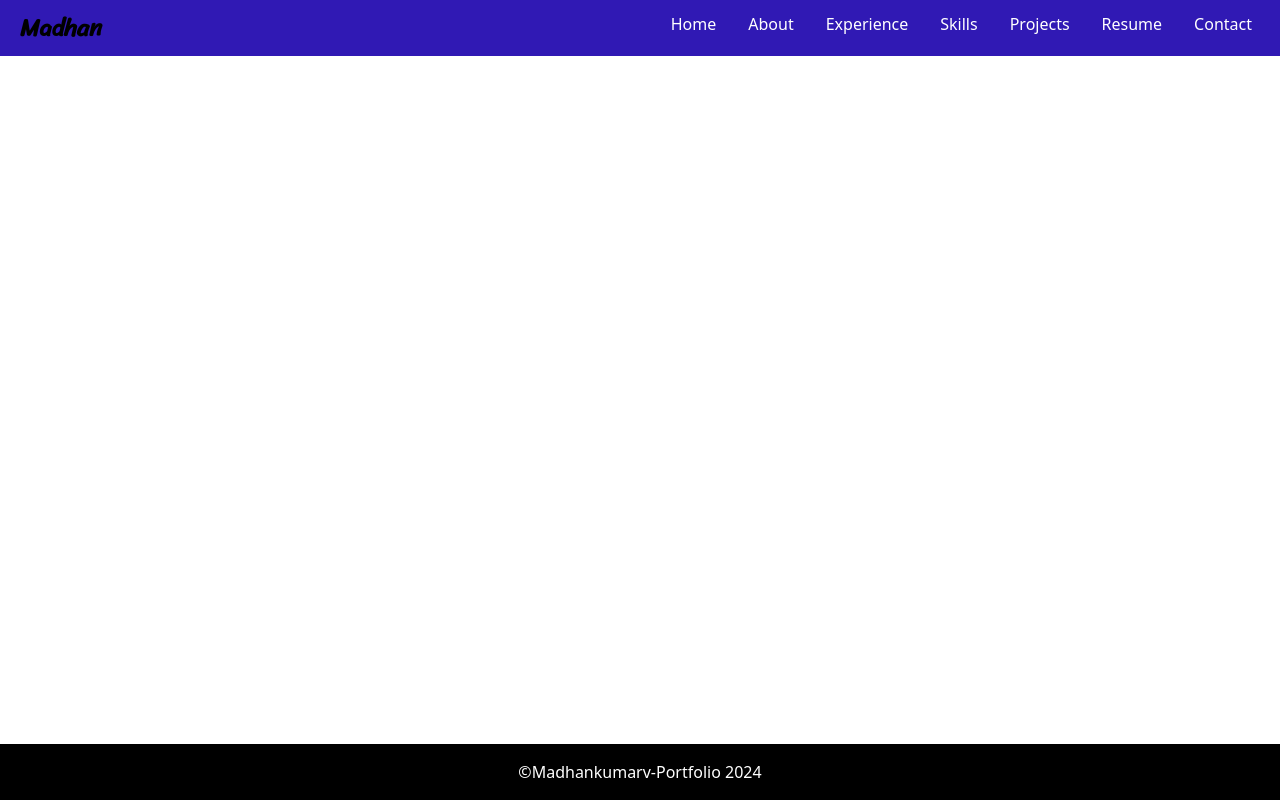
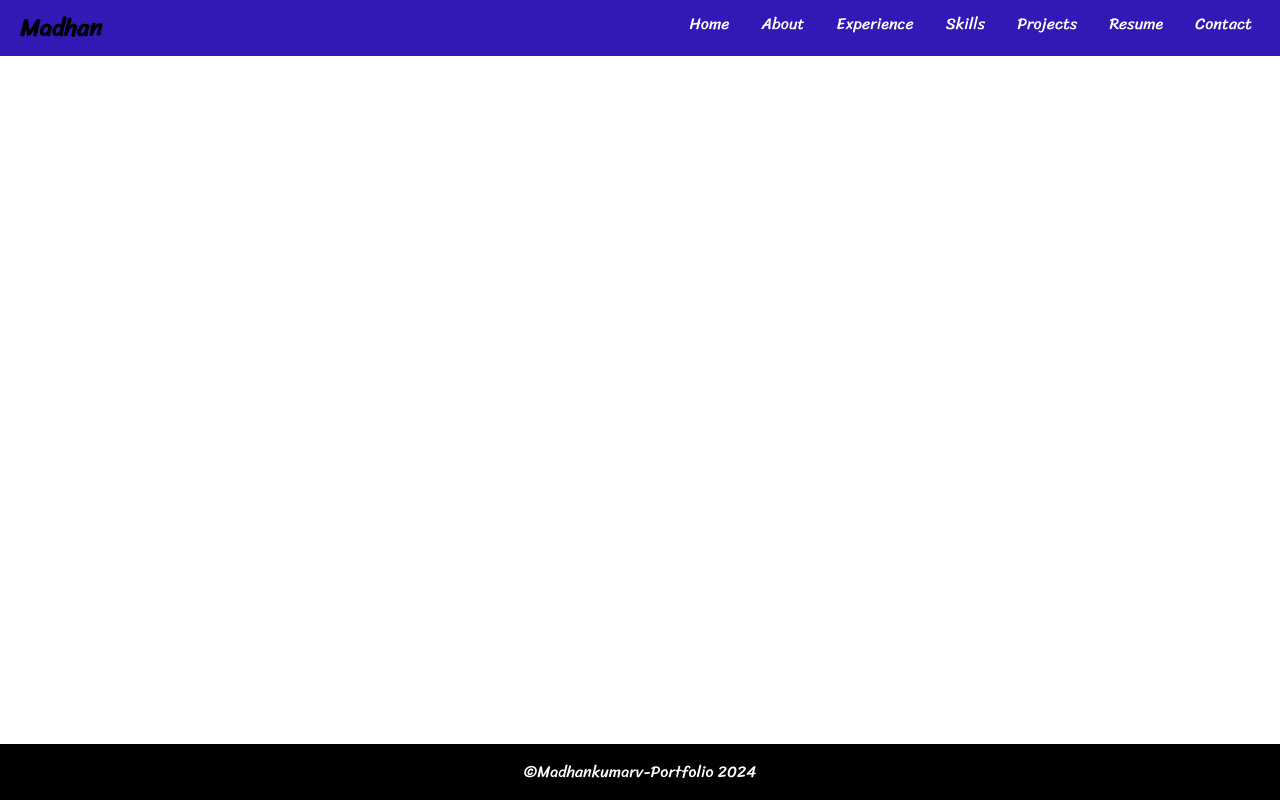
Before and after one commit to madhanv22/madhankumar-portfolio, a React (Vite) app: page /madhanv22.github.io/madhankumar-protfolio/ in a window 1280 px wide. Built offline with nearby package versions, Linux system fonts and the light colour scheme.

Commit message:
plugins added

```diff
--- a/src/App.css
+++ b/src/App.css
@@ -6,6 +6,10 @@
 
 header ul li {
   @apply px-2;
+}
+
+body {
+  font-family: 'Sriracha', cursive;
 }
 
 .header-bg-secondary {
--- a/tailwind.config.js
+++ b/tailwind.config.js
@@ -15,10 +15,13 @@ export default {
       spacing: {
         '15': '60px',
       },
-    },
-    fontFamily: {
-      'hero-font': 'Sriracha',
+      fontFamily: {
+        'hero-font': ['Sriracha', 'cursive'],
+      },
     },
   },
-  plugins: [],
+  plugins: [
+    require('@tailwindcss/forms'),
+    require('@tailwindcss/typography'),
+  ],
 }
```
